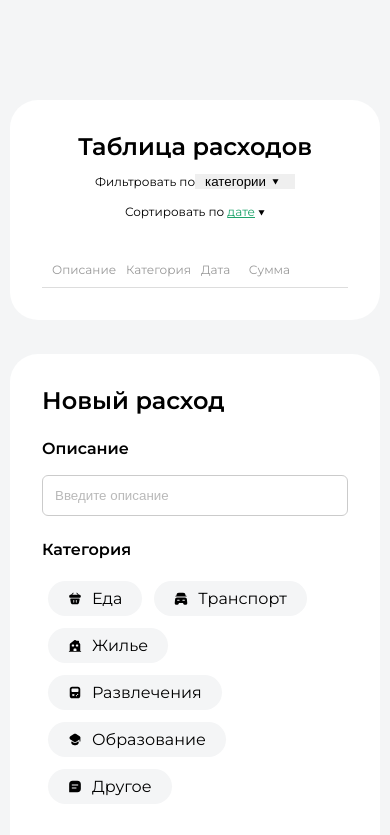
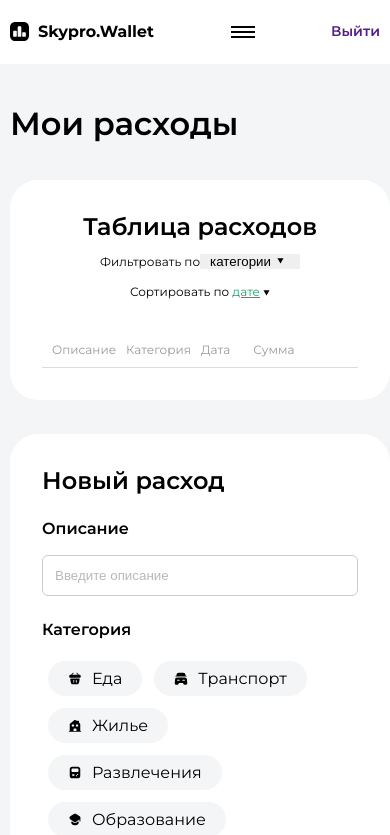
Before and after one commit to teacher-cheater/expense-tracker, a React (Create React App) app: page / in a window 390 px wide. Shown: the top 835 px of the page. Built offline with nearby package versions, Linux system fonts and the light colour scheme.

Commit message:
add: adaptive layout, header, main; fix styles

```diff
--- a/src/App.css
+++ b/src/App.css
@@ -6,11 +6,16 @@
     box-sizing: border-box;
 }
 
+body{
+    background: #F4F5F6;
+}
+
 .App {
-    background: #F4F5F6;
-    min-height: 100%;
-    padding: 100px 0;
     font-family: 'Montserrat', serif;
+    display: flex;
+    flex-direction: column;
+    height: 100%;
+    padding-bottom: 40px;
 }
 
 .my-expenses {
--- a/src/App.js
+++ b/src/App.js
@@ -2,6 +2,8 @@ import './App.css';
 import {useEffect, useState} from 'react';
 import ExpenseForm from "./components/ExpenseForm/ExpenseForm";
 import ExpenseList from "./components/ExpenseList/ExpenseList";
+import Header from "./components/Header/Header";
+import Main from "./components/Main/Main";
 
 function App() {
     const [expenses, setExpenses] = useState(() => {
@@ -42,6 +44,8 @@ function App() {
 
     return (
         <div className="App">
+            <Header/>
+            <Main/>
             <div className="my-expenses">
                 <ExpenseList expenses={sortedExpenses} onDelete={deleteExpense} sortExpenses={sortExpenses} filterExpenses={filterExpenses} />
                 <ExpenseForm onAdd={addExpense}/>
--- /dev/null
+++ b/src/components/Header/Header.jsx
@@ -0,0 +1,21 @@
+import React from 'react';
+import s from './Header.module.css';
+import logo from '../../images/icons/logo.svg';
+
+const Header = () => {
+    return (
+        <div className={s.header}>
+            <div className={s.wrapper}>
+            <img src={logo} alt="logo"/>
+            <ul className={s.routes}>
+                <li className={s.active}>Мои расходы</li>
+                <li>Анализ расходов</li>
+            </ul>
+            <span className={s.burger}></span>
+            <a className={s.logout} href="">Выйти</a>
+        </div>
+        </div>
+    );
+};
+
+export default Header;
--- /dev/null
+++ b/src/components/Header/Header.module.css
@@ -0,0 +1,79 @@
+.header {
+    padding: 20px 0;
+    background: #FFFFFF;
+}
+
+.wrapper {
+    max-width: 1220px;
+    width: 100%;
+    margin: 0 auto;
+    display: flex;
+    justify-content: space-between;
+    padding: 0 10px;
+}
+
+.routes {
+    display: flex;
+    gap: 48px;
+    font-size: 14px;
+    font-weight: 600;
+    line-height: 1.7;
+    text-align: center;
+
+}
+
+.routes li {
+    list-style: none;
+}
+
+.active {
+    color: #1FA46C;
+    border-bottom: 1px solid #1FA46C;
+}
+
+.burger{
+    display: none;
+}
+
+.logout {
+    font-size: 14px;
+    font-weight: 600;
+    line-height: 1.7;
+    text-decoration: none;
+}
+
+
+@media (max-width: 520px) {
+    .wrapper {
+        gap: 10px;
+        align-items: center;
+    }
+    .routes{
+        display: none;
+    }
+
+    .burger{
+        display: block;
+        width: 24px;
+        height: 2px;
+        background: #000;
+        position: relative;
+    }
+
+    .burger::after,
+    .burger::before{
+        content: '';
+        width: 24px;
+        height: 2px;
+        background: #000;
+        position: absolute;
+    }
+
+    .burger::after{
+        top: 5px;
+    }
+
+    .burger::before{
+        bottom: 5px;
+    }
+}
--- /dev/null
+++ b/src/components/Main/Main.jsx
@@ -0,0 +1,12 @@
+import React from 'react';
+import s from './Main.module.css';
+
+const Main = () => {
+    return (
+        <div className={s.main}>
+            <h1 className={s.title}>Мои расходы</h1>
+        </div>
+    );
+};
+
+export default Main;
--- /dev/null
+++ b/src/components/Main/Main.module.css
@@ -0,0 +1,16 @@
+.main{
+    max-width: 1222px;
+    margin: 0 auto;
+    padding: 0 10px;
+    width: 100%;
+    flex-shrink: 1;
+}
+
+.title{
+    padding: 36px 0 32px;
+    font-size: 32px;
+    font-weight: 700;
+    line-height: 1.5;
+    display: flex;
+    justify-content: flex-start;
+}
```
Also changed, not shown: src/images/icons/logo.svg (added).
